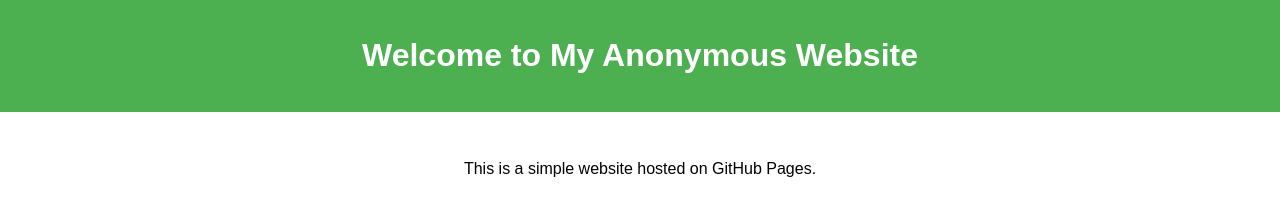
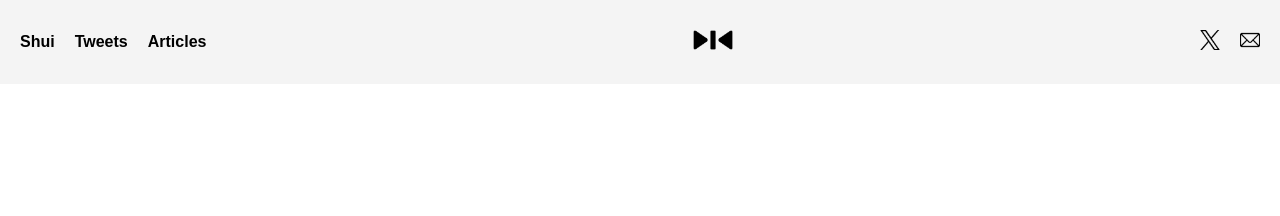
Before and after one commit to ShuiTang/Website, a plain HTML site: page index.html in a window 1280 px wide. Drawn offline with Linux system fonts and the light colour scheme.

Commit message:
Commit 2

```diff
--- a/index.html
+++ b/index.html
@@ -3,30 +3,29 @@
 <head>
     <meta charset="UTF-8">
     <meta name="viewport" content="width=device-width, initial-scale=1.0">
-    <title>My Anonymous Website</title>
-    <style>
-        body {
-            font-family: Arial, sans-serif;
-            text-align: center;
-            margin: 0;
-            padding: 0;
-        }
-        header {
-            background-color: #4CAF50;
-            color: white;
-            padding: 1em;
-        }
-        main {
-            padding: 2em;
-        }
-    </style>
+    <title>Shui's Website</title>
+    <link rel="stylesheet" href="style.css">
 </head>
 <body>
     <header>
-        <h1>Welcome to My Anonymous Website</h1>
+        <div class="left">
+            <span>Shui</span>
+            <a href="#">Tweets</a>
+            <a href="#">Articles</a>
+        </div>
+        <div class="logo">
+            <img src="logo.png" alt="Logo">
+        </div>
+        <div class="right">
+            <a href="#"><img src="x-logo.png" alt="X Logo"></a>
+            <a href="mailto:someone@example.com"><img src="mail-logo.png" alt="Mail Logo"></a>
+        </div>
     </header>
     <main>
-        <p>This is a simple website hosted on GitHub Pages.</p>
+        <!-- Main content goes here -->
     </main>
+    <footer>
+        <!-- Footer content goes here -->
+    </footer>
 </body>
 </html>
--- /dev/null
+++ b/style.css
@@ -0,0 +1,42 @@
+body {
+    font-family: Arial, sans-serif;
+    margin: 0;
+    padding: 0;
+}
+
+header {
+    display: flex;
+    justify-content: space-between;
+    align-items: center;
+    padding: 20px;
+    background-color: #f4f4f4;
+}
+
+.left, .right {
+    display: flex;
+    align-items: center;
+}
+
+.left span {
+    margin-right: 20px;
+    font-weight: bold;
+}
+
+.left a, .right a {
+    margin-right: 20px;
+    text-decoration: none;
+    color: black;
+    font-weight: bold;
+}
+
+.logo img {
+    height: 40px;
+}
+
+.right img {
+    height: 20px;
+}
+
+.right a:last-child {
+    margin-right: 0;
+}
```
Also changed, not shown: logo.png (added), mail-logo.png (added), x-logo.png (added).
